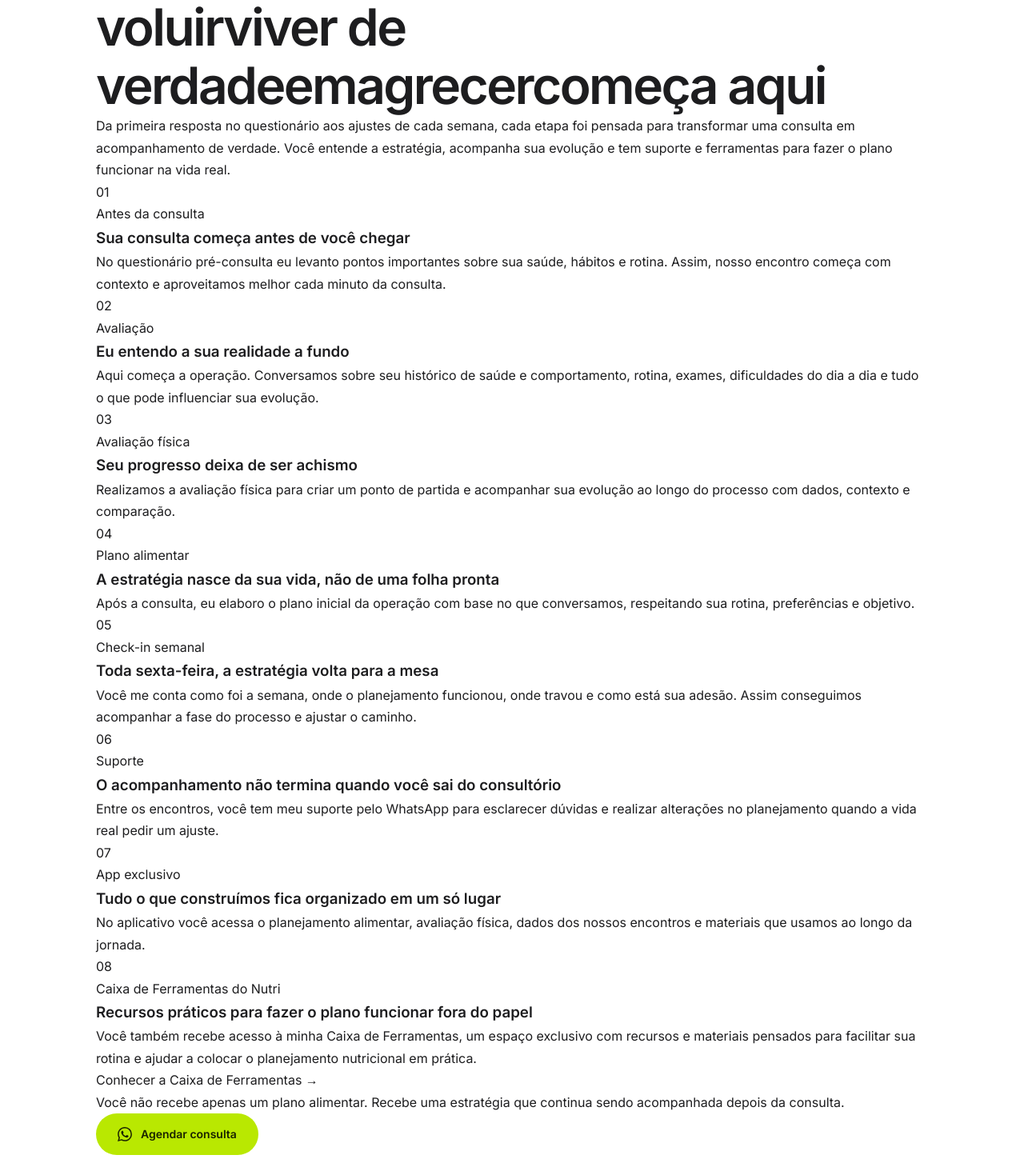
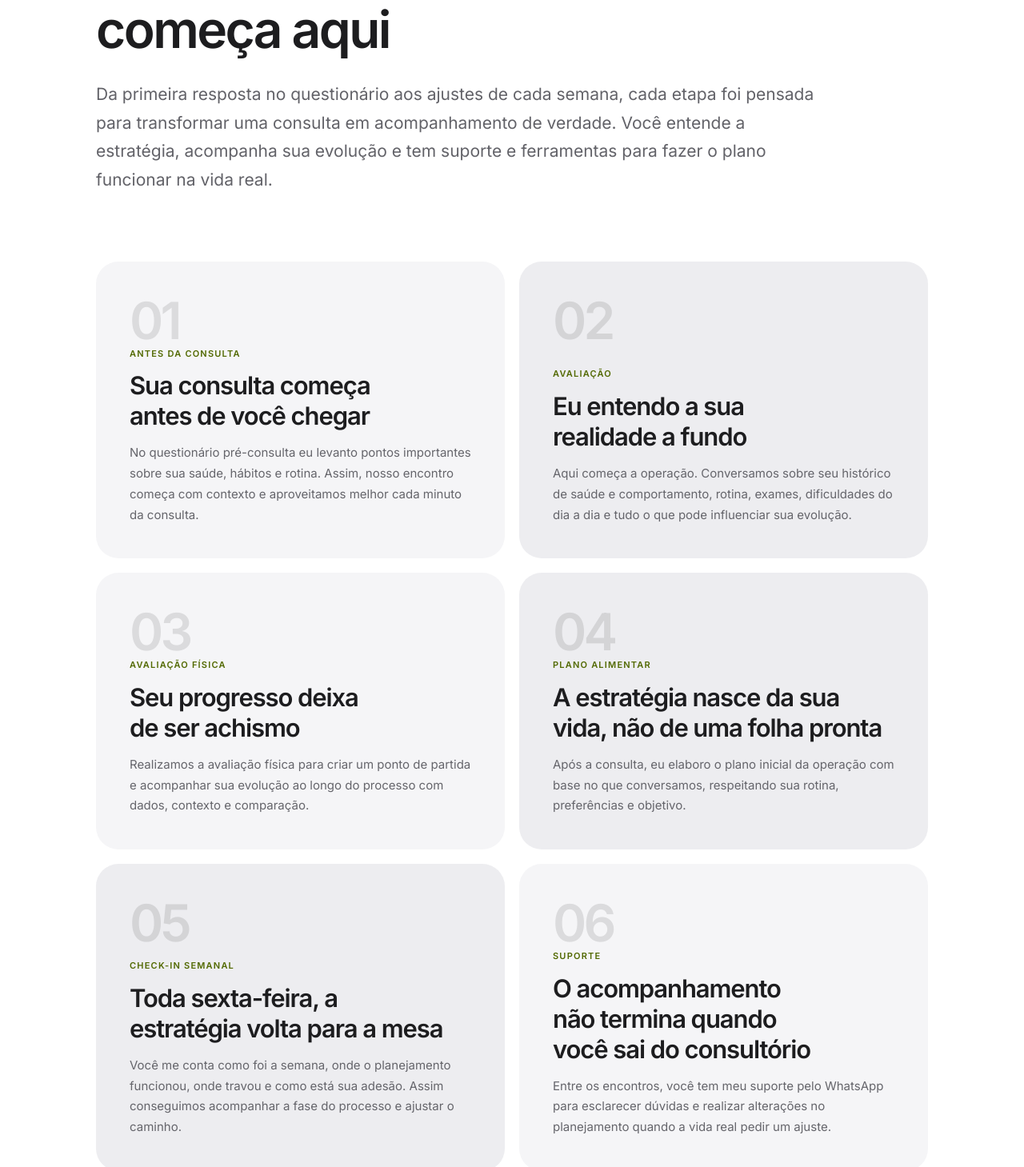
Before and after one commit to hericlesferreira/hericlesnutricionista-site, a React (Vite) app: page / in a window 1280 px wide. Shown: the part 1204-2663 px from the top of the page at 80% size. Built offline with nearby package versions, Linux system fonts and the light colour scheme.

Commit message:
style: criar jornada visual do acompanhamento

```diff
--- a/src/refresh.css
+++ b/src/refresh.css
@@ -426,3 +426,165 @@ body { background:#fff;color:#1d1d1f;font-family:Inter,Arial,sans-serif;line-hei
     gap:14px;
   }
 }
+
+
+/* Jornada do acompanhamento */
+.journey-intro {
+  max-width:900px;
+  margin-bottom:clamp(44px,7vw,84px);
+}
+.journey-title {
+  display:flex;
+  flex-direction:column;
+  align-items:flex-start;
+  gap:.02em;
+  max-width:12ch;
+}
+.journey-title > span {
+  display:block;
+}
+.journey-rotator {
+  display:block;
+  height:1.14em;
+  overflow:hidden;
+  width:min(100%,10.5ch);
+}
+.journey-rotator-track {
+  display:flex;
+  flex-direction:column;
+  will-change:transform;
+  animation:journeyWordFlip 10s cubic-bezier(.72,0,.28,1) infinite;
+}
+.journey-rotator-track > span {
+  display:block;
+  height:1.14em;
+  line-height:1.14em;
+  white-space:nowrap;
+  width:max-content;
+}
+@keyframes journeyWordFlip {
+  0%, 14% { transform:translateY(0); }
+  20%, 34% { transform:translateY(-1.14em); }
+  40%, 54% { transform:translateY(-2.28em); }
+  60%, 74% { transform:translateY(-3.42em); }
+  80%, 94% { transform:translateY(-4.56em); }
+  100% { transform:translateY(-5.70em); }
+}
+.journey-lead {
+  max-width:68ch;
+  margin-top:26px;
+  color:#626268;
+  font-size:clamp(17px,1.75vw,21px);
+  line-height:1.7;
+}
+.journey-grid {
+  display:grid;
+  grid-template-columns:repeat(2,minmax(0,1fr));
+  gap:18px;
+}
+.journey-card {
+  position:relative;
+  min-height:340px;
+  padding:clamp(28px,4vw,42px);
+  border-radius:28px;
+  background:#f5f5f7;
+  overflow:hidden;
+  display:flex;
+  flex-direction:column;
+  justify-content:space-between;
+}
+.journey-card:nth-child(3n+2),
+.journey-card:nth-child(4n+4) {
+  background:#ededf0;
+}
+.journey-card__number {
+  font:700 clamp(42px,5vw,72px)/1 Inter,Arial,sans-serif;
+  letter-spacing:-.06em;
+  color:rgb(29 29 31 / .12);
+}
+.journey-card__content {
+  max-width:32rem;
+}
+.journey-card__eyebrow {
+  margin:0 0 12px;
+  color:#526900;
+  font-size:11px;
+  font-weight:700;
+  letter-spacing:.11em;
+  text-transform:uppercase;
+}
+.journey-card h3 {
+  margin:0 0 14px;
+  color:#1d1d1f;
+  font:700 clamp(22px,2.5vw,31px)/1.22 Inter,Arial,sans-serif;
+  letter-spacing:-.035em;
+  text-wrap:balance;
+}
+.journey-card__content > p:last-of-type {
+  margin:0;
+  color:#65656b;
+  font-size:15px;
+  line-height:1.72;
+}
+.journey-card__link {
+  display:inline-block;
+  margin-top:20px;
+  color:#374a00;
+  font-size:14px;
+  font-weight:700;
+}
+.journey-cta {
+  margin-top:24px;
+  padding:clamp(28px,4vw,42px);
+  border-radius:28px;
+  background:#1d1d1f;
+  color:#fff;
+  display:flex;
+  align-items:center;
+  justify-content:space-between;
+  gap:28px;
+}
+.journey-cta p {
+  margin:0;
+  max-width:690px;
+  font-size:clamp(18px,2vw,24px);
+  line-height:1.45;
+  letter-spacing:-.02em;
+}
+@media(max-width:768px) {
+  .journey-title {
+    max-width:none;
+  }
+  .journey-rotator {
+    width:100%;
+    max-width:100%;
+  }
+  .journey-grid {
+    grid-template-columns:1fr;
+  }
+  .journey-card {
+    min-height:300px;
+  }
+  .journey-cta {
+    align-items:flex-start;
+    flex-direction:column;
+  }
+}
+@media(max-width:480px) {
+  .journey-title {
+    font-size:clamp(33px,9vw,46px);
+  }
+  .journey-rotator-track > span {
+    white-space:nowrap;
+  }
+  .journey-card {
+    min-height:0;
+    gap:44px;
+  }
+}
+@media(prefers-reduced-motion:reduce) {
+  .journey-rotator { height:auto; overflow:visible; }
+  .journey-rotator-track { animation:none!important; transform:none!important; }
+  .journey-rotator-track > span { display:none; height:auto; }
+  .journey-rotator-track > span:first-child { display:block; }
+}
```
